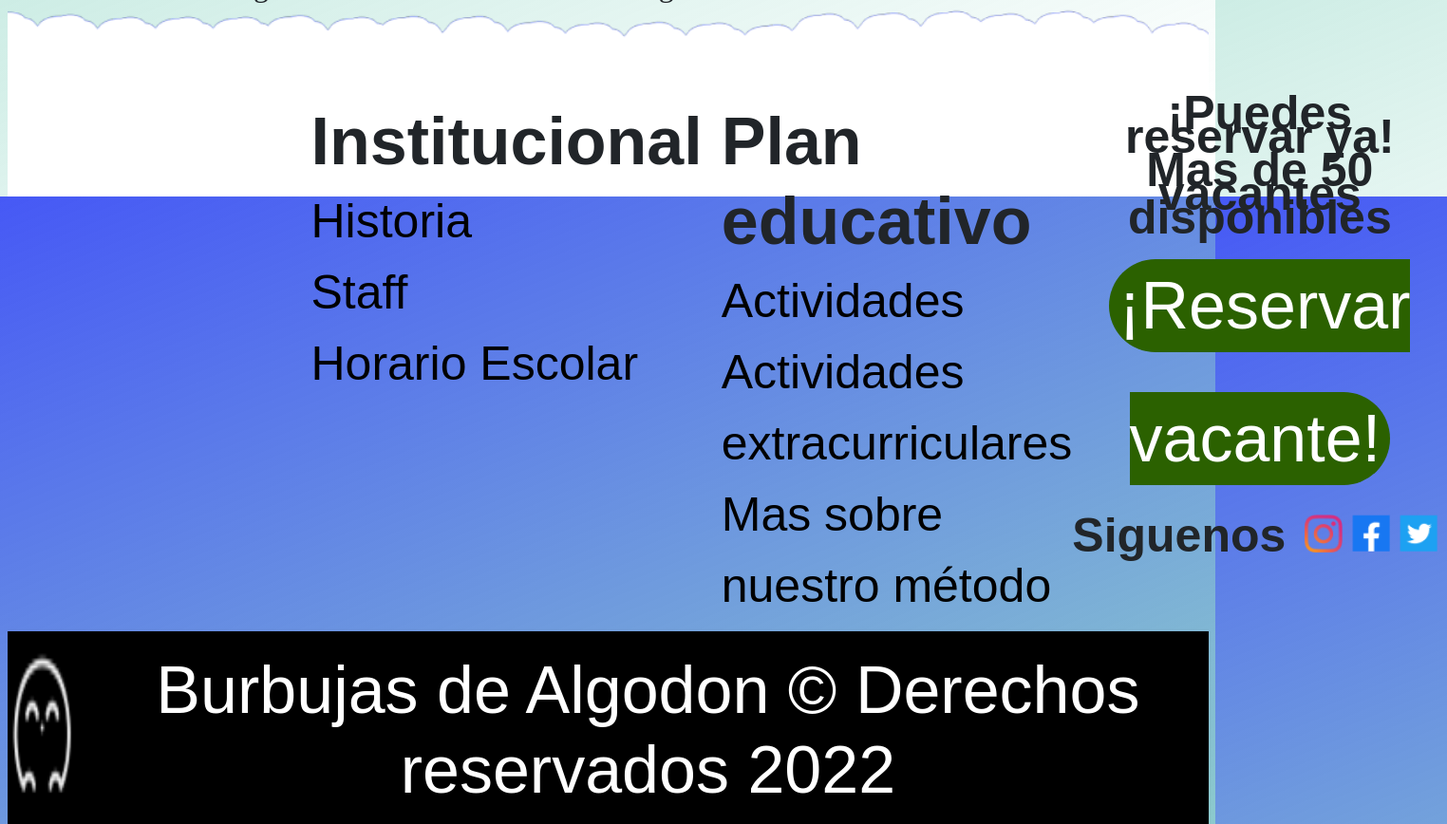
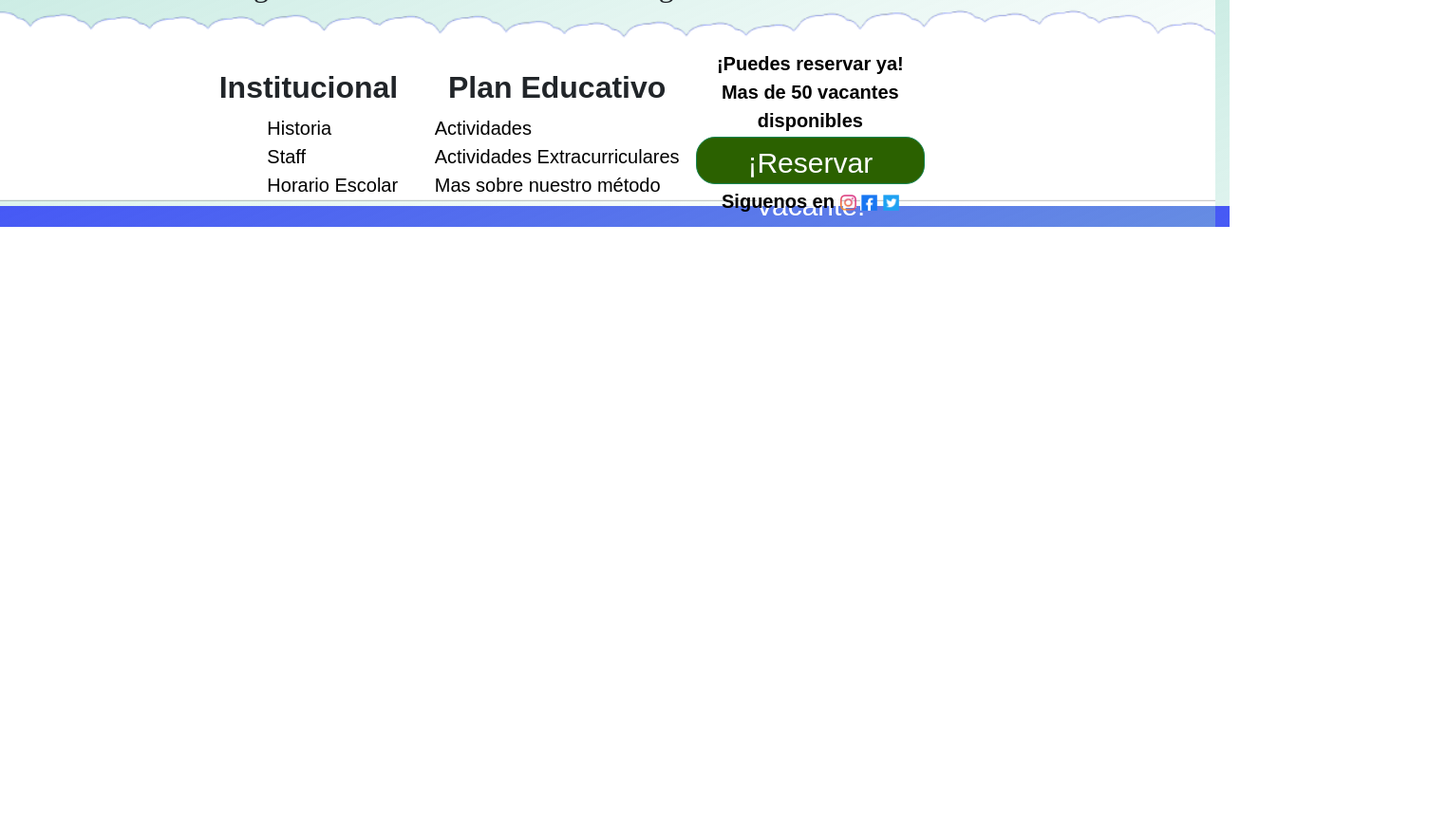
Before and after one commit to luisdatc/BurbujasDeAlgodon, a plain HTML site: page Frontend/historia.html in a window 1280 px wide. Shown: the part 2042-2910 px from the top of the page at 95% size, 1524 px wide, since content can reach past the window. After the commit the page ends 2281 px from the top, so only its background shows below. Drawn offline with nearby package versions, Linux system fonts and the light colour scheme; a web font is replaced by a local one.

Commit message:
prueba nueva footer en la pagina historia

```diff
--- a/Frontend/css/footer.css
+++ b/Frontend/css/footer.css
@@ -1,4 +1,79 @@
-.footer {
+.footer__main {
+  background-image: url(../web/Algodon_fondo.png);
+  background-size: 100%;
+  height: 210px;
+  background-repeat: no-repeat;
+}
+
+.footer__row {
+  padding-top: 45px;
+}
+.footer__list {
+  list-style: none;
+  font-family: "Dongle", sans-serif;
+  font-weight: 300;
+  font-size: 20px;
+  font-style: normal;
+  padding-left: 0%;
+}
+
+.footer__link {
+  text-decoration: none;
+  color: black;
+}
+
+.footer__flex1 {
+  display: flex;
+  flex-direction: column;
+  align-items: flex-end;
+  justify-content: center;
+}
+
+h4 {
+  font-family: "Dongle", sans-serif;
+  font-size: 32px;
+  font-weight: 700;
+  line-height: 46px;
+  letter-spacing: 0em;
+  text-align: left;
+}
+
+.footer__flex2 {
+  display: flex;
+  flex-direction: column;
+  align-items: center;
+  justify-content: center;
+  text-align: justify;
+}
+
+.footer__flex3 {
+  display: flex;
+  flex-direction: column;
+  align-items: center;
+  text-align: center;
+}
+
+.btn {
+  width: 241px;
+  height: 50px;
+  background-color: #2b6100;
+  border-radius: 20px;
+  font-family: "Dongle", sans-serif;
+  font-size: 30px;
+}
+
+.footer__link--bold {
+  font-family: "Dongle", sans-serif;
+  font-weight: 700;
+  font-size: 20px;
+}
+
+.footer__redes {
+  width: 17px;
+  height: 17px;
+}
+
+/*.footer {
   display: flex;
   flex-direction: column;
   background-image: url(../web/Algodon_fondo.png);
@@ -96,3 +171,4 @@
   margin-top: 1rem;
   margin-left: 1rem;
 }
+*/
--- a/Frontend/css/navbar.css
+++ b/Frontend/css/navbar.css
@@ -122,10 +122,10 @@ html {
   margin-right: 5rem;
 }
 
-.navbar-toggler{
+.navbar-toggler {
   border: none;
 }
 
-span{
-  display:contents;
+span {
+  display: contents;
 }
--- a/Frontend/historia.html
+++ b/Frontend/historia.html
@@ -1,10 +1,15 @@
 <!DOCTYPE html>
 <html lang="en">
   <head>
-    <meta charset="UTF-8">
-    <meta http-equiv="X-UA-Compatible" content="IE=edge">
-    <meta name="viewport" content="width=device-width, initial-scale=1.0">
-    <link href="https://cdn.jsdelivr.net/npm/bootstrap@5.2.0/dist/css/bootstrap.min.css" rel="stylesheet" integrity="sha384-gH2yIJqKdNHPEq0n4Mqa/HGKIhSkIHeL5AyhkYV8i59U5AR6csBvApHHNl/vI1Bx" crossorigin="anonymous">
+    <meta charset="UTF-8" />
+    <meta http-equiv="X-UA-Compatible" content="IE=edge" />
+    <meta name="viewport" content="width=device-width, initial-scale=1.0" />
+    <link
+      href="https://cdn.jsdelivr.net/npm/bootstrap@5.2.0/dist/css/bootstrap.min.css"
+      rel="stylesheet"
+      integrity="sha384-gH2yIJqKdNHPEq0n4Mqa/HGKIhSkIHeL5AyhkYV8i59U5AR6csBvApHHNl/vI1Bx"
+      crossorigin="anonymous"
+    />
     <link rel="preconnect" href="https://fonts.googleapis.com" />
     <link rel="preconnect" href="https://fonts.gstatic.com" crossorigin />
     <link
@@ -36,10 +41,10 @@
     <script src="https://cdn.jsdelivr.net/npm/popper.js@1.16.0/dist/umd/popper.min.js"></script>
     <script src="https://stackpath.bootstrapcdn.com/bootstrap/4.5.0/js/bootstrap.min.js"></script>
     <title>Historia</title>
-    <link rel="stylesheet" href="css/historia.css">
-    <link rel="stylesheet" href="normalize.css">
-    <link rel="stylesheet" href="css/navbar.css">
-    <link rel="stylesheet" href="css/footer.css">
+    <link rel="stylesheet" href="css/historia.css" />
+    <link rel="stylesheet" href="normalize.css" />
+    <link rel="stylesheet" href="css/navbar.css" />
+    <link rel="stylesheet" href="css/footer.css" />
   </head>
   <body>
     <!-- Navbar-->
@@ -89,133 +94,183 @@
     <section class="container-fluid">
       <div class="row mt-5">
         <div class="col-xs-0 col-sm-1 col-md-1 col-lg-2 col-xl-2"></div>
-        <h1 class="txt__main col-xs-6 col-sm-5 col-md-5 col-lg-3 col-xl-3 me-5">Nuestra&nbsp;Historia</h1>
-        <img src="imagenes/Ilustraciones.png" alt="" class="col-xs-6 col-sm-5 col-md-5 col-lg-5 col-xl-5 justify-content: flex-end">
+        <h1 class="txt__main col-xs-6 col-sm-5 col-md-5 col-lg-3 col-xl-3 me-5">
+          Nuestra&nbsp;Historia
+        </h1>
+        <img
+          src="imagenes/Ilustraciones.png"
+          alt=""
+          class="col-xs-6 col-sm-5 col-md-5 col-lg-5 col-xl-5 justify-content: flex-end"
+        />
         <div class="col-xs-0 col-sm-1 col-md-1 col-lg-2 col-xl-2"></div>
       </div>
       <div class="row mt-3">
         <div class="col-xs-0 col-sm-0 col-md-1 col-lg-2 col-xl-2"></div>
-        <img class="col-xs-12 col-sm-6 col-md-5 col-lg-4 col-xl-4" src="imagenes/historia3.png" alt="" >
-        <p class="txt__card col-xs-12 col-sm-6 col-md-5 col-lg-4 col-xl-4"><span class="letter__capital">L</span>orem ipsum dolor sit amet consectetur adipisicing elit. Ex aperiam minus aliquam, quia magnam placeat
-          exercitationem ducimus voluptatibus. Asperiores necessitatibus dolor corporis architecto dignissimos?
-          Ad totam maxime sunt eum tempore!Etiam viverra odio ipsum, at sollicitudin diam tempus id.
-          <br>
-          Integer maximus tellus sit amet porta ultrices. Nam et urna blandit, tempus augue et, lobortis sem. Vivamus ac
-          elit nec tortor lacinia placerat. Morbi at eleifend ex. Suspendisse eleifend a erat sed posuere. Praesent hendrerit
-          arcu quis metus tempor aliquam. Vestibulum nec pretium nulla. Fusce maximus erat ac nibh lobortis, a scelerisque
-          mauris porta. Aenean eu erat gravida, bibendum velit sed, porttitor diam. Donec fermentum fringilla enim ac cursus
+        <img
+          class="col-xs-12 col-sm-6 col-md-5 col-lg-4 col-xl-4"
+          src="imagenes/historia3.png"
+          alt=""
+        />
+        <p class="txt__card col-xs-12 col-sm-6 col-md-5 col-lg-4 col-xl-4">
+          <span class="letter__capital">L</span>orem ipsum dolor sit amet
+          consectetur adipisicing elit. Ex aperiam minus aliquam, quia magnam
+          placeat exercitationem ducimus voluptatibus. Asperiores necessitatibus
+          dolor corporis architecto dignissimos? Ad totam maxime sunt eum
+          tempore!Etiam viverra odio ipsum, at sollicitudin diam tempus id.
+          <br />
+          Integer maximus tellus sit amet porta ultrices. Nam et urna blandit,
+          tempus augue et, lobortis sem. Vivamus ac elit nec tortor lacinia
+          placerat. Morbi at eleifend ex. Suspendisse eleifend a erat sed
+          posuere. Praesent hendrerit arcu quis metus tempor aliquam. Vestibulum
+          nec pretium nulla. Fusce maximus erat ac nibh lobortis, a scelerisque
+          mauris porta. Aenean eu erat gravida, bibendum velit sed, porttitor
+          diam. Donec fermentum fringilla enim ac cursus
         </p>
         <div class="col-xs-0 col-sm-0 col-md-1 col-lg-2 col-xl-2"></div>
       </div>
       <div class="row mt-3">
         <div class="col-xs-0 col-sm-0 col-md-1 col-lg-2 col-xl-2"></div>
-        <img src="imagenes/historia2.png" alt="" class="col-xs-12 col-sm-6 col-md-5 col-lg-4 col-xl-4">
-        <img src="imagenes/historia5.png" alt="" class="col-xs-12 col-sm-6 col-md-5 col-lg-4 col-xl-4">
+        <img
+          src="imagenes/historia2.png"
+          alt=""
+          class="col-xs-12 col-sm-6 col-md-5 col-lg-4 col-xl-4"
+        />
+        <img
+          src="imagenes/historia5.png"
+          alt=""
+          class="col-xs-12 col-sm-6 col-md-5 col-lg-4 col-xl-4"
+        />
         <div class="col-xs-0 col-sm-0 col-md-1 col-lg-2 col-xl-2"></div>
       </div>
       <div class="row mt-3">
         <div class="col-xs-0 col-sm-0 col-md-1 col-lg-2 col-xl-2"></div>
-        <img src="imagenes/historia4.png" alt="" class="col-xs-12 col-sm-6 col-md-5 col-lg-4 col-xl-4">
-        <img src="imagenes/historia1.png" alt="" class="ccol-xs-12 col-sm-6 col-md-5 col-lg-4 col-xl-4">
+        <img
+          src="imagenes/historia4.png"
+          alt=""
+          class="col-xs-12 col-sm-6 col-md-5 col-lg-4 col-xl-4"
+        />
+        <img
+          src="imagenes/historia1.png"
+          alt=""
+          class="ccol-xs-12 col-sm-6 col-md-5 col-lg-4 col-xl-4"
+        />
         <div class="col-xs-0 col-sm-0 col-md-1 col-lg-2 col-xl-2"></div>
       </div>
       <div class="row">
         <div class="col-xs-1 col-sm-0 col-md-1 col-lg-2 col-xl-2"></div>
-        <h4 class="col-xs-10 col-sm-12 col-md-10 col-lg-8 col-xl-8 txt__obj">Nuestros Objetivos</h4>
+        <h4 class="col-xs-10 col-sm-12 col-md-10 col-lg-8 col-xl-8 txt__obj">
+          Nuestros Objetivos
+        </h4>
         <div class="col-xs-1 col-sm-0 col-md-1 col-lg-2 col-xl-2"></div>
       </div>
       <div class="row mt-2 txt__last">
         <div class="col-xs-0 col-sm-0 col-md-1 col-lg-2 col-xl-2"></div>
-        <p class="col-xs-12 col-sm-6 col-md-5 col-lg-4 col-xl-4">Etiam viverra odio ipsum, at sollicitudin diam tempus id.
-            Integer maximus tellus sit amet porta ultrices. Nam et urna blandit, tempus augue et, lobortis sem. Vivamus ac
-            elit nec tortor lacinia placerat. Morbi at eleifend ex. Suspendisse eleifend a erat sed posuere. Praesent hendrerit
-            arcu quis metus tempor aliquam. Vestibulum nec pretium nulla. Fusce maximus erat ac nibh lobortis, a scelerisque
-            mauris porta. Aenean eu erat gravida, bibendum velit sed, porttitor diam. Donec fermentum fringilla enim ac cursus.
+        <p class="col-xs-12 col-sm-6 col-md-5 col-lg-4 col-xl-4">
+          Etiam viverra odio ipsum, at sollicitudin diam tempus id. Integer
+          maximus tellus sit amet porta ultrices. Nam et urna blandit, tempus
+          augue et, lobortis sem. Vivamus ac elit nec tortor lacinia placerat.
+          Morbi at eleifend ex. Suspendisse eleifend a erat sed posuere.
+          Praesent hendrerit arcu quis metus tempor aliquam. Vestibulum nec
+          pretium nulla. Fusce maximus erat ac nibh lobortis, a scelerisque
+          mauris porta. Aenean eu erat gravida, bibendum velit sed, porttitor
+          diam. Donec fermentum fringilla enim ac cursus.
         </p>
-        <p class="col-xs-12 col-sm-6 col-md-5 col-lg-4 col-xl-4">Etiam viverra odio ipsum, at sollicitudin diam tempus id.
-            Integer maximus tellus sit amet porta ultrices. Nam et urna blandit, tempus augue et, lobortis sem. Vivamus ac
-            elit nec tortor lacinia placerat. Morbi at eleifend ex. Suspendisse eleifend a erat sed posuere. Praesent hendrerit
-            arcu quis metus tempor aliquam. Vestibulum nec pretium nulla. Fusce maximus erat ac nibh lobortis, a scelerisque
-            mauris porta. Aenean eu erat gravida, bibendum velit sed, porttitor diam. Donec fermentum fringilla enim ac cursus.
+        <p class="col-xs-12 col-sm-6 col-md-5 col-lg-4 col-xl-4">
+          Etiam viverra odio ipsum, at sollicitudin diam tempus id. Integer
+          maximus tellus sit amet porta ultrices. Nam et urna blandit, tempus
+          augue et, lobortis sem. Vivamus ac elit nec tortor lacinia placerat.
+          Morbi at eleifend ex. Suspendisse eleifend a erat sed posuere.
+          Praesent hendrerit arcu quis metus tempor aliquam. Vestibulum nec
+          pretium nulla. Fusce maximus erat ac nibh lobortis, a scelerisque
+          mauris porta. Aenean eu erat gravida, bibendum velit sed, porttitor
+          diam. Donec fermentum fringilla enim ac cursus.
         </p>
         <div class="col-xs-0 col-sm-0 col-md-1 col-lg-2 col-xl-2"></div>
       </div>
+    </section>
 
-<footer class="footer">
-    <div class="footer__navigation">
-      <ul class="footer__nav-list">
-        <h4 class="footer__tittle">Institucional</h4>
-        <li class="footer__list-item">
-          <a href="historia.html" class="footer__link">Historia</a>
+    <footer class="footer__main">
+      <div class="container-fluid">
+        <div class="row footer__row">
+          <div class="col-sm col-md col-l-5 col-xl-3"></div>
+          <div class="col-sm col-md col-l-4 col-xl-1 footer__flex1">
+            <h4>Institucional</h4>
+            <ul class="footer__list">
+              <li class="footer__item footer_li">
+                <a href="" class="footer__link">Historia </a>
               </li>
-        <li class="footer__list-item">
-          <a href="staff.html" class="footer__link">Staff</a>
+              <li class="footer__item footer_li">
+                <a href="" class="footer__link">Staff </a>
               </li>
-        <li class="footer__list-item">
-          <a href="programa.html" class="footer__link">Horario Escolar</a>
-        </li>
-      </ul>
-      <ul class="footer__nav-list">
-        <h4 class="footer__tittle">Plan educativo</h4>
-        <li class="footer__list-item">
-          <a href="programa.html" class="footer__link">Actividades</a>
-        </li>
-        <li class="footer__list-item">
-          <a href="programa.html" class="footer__link">Actividades extracurriculares</a>
-        </li>
-        <li class="footer__list-item">
-          <a href="programa.html" class="footer__link">Mas sobre nuestro método</a>
-        </li>
-      </ul>
-      <div class="footer__container">
-        <div class="footer__vacantes">
-          <p class="footer__bajada">¡Puedes reservar ya!</p>
-          <p class="footer__bajada">Mas de 50 vacantes disponibles</p>
-          <a href="inscripcion.html" class="footer__btn">¡Reservar vacante!</a>
-        </div>
-        <div class="footer__social">
-          <p class="footer__bajada">Siguenos</p>
-          <ul class="footer__social-list">
-            <li class="footer__social-item">
-              <a href="" class="footer__link">
-                <img
-                  src="./web/Instagram.png"
-                  alt=""
-                  class="footer__social-icon"
-                />
-              </a>
-            </li>
-            <li class="footer__social-item">
-              <a href="" class="footer__link">
-                <img
-                  src="./web/Facebook.png"
-                  alt=""
-                  class="footer__social-icon"
-              /></a>
-            </li>
-            <li class="footer__social-item">
-              <a href="" class="footer__link">
-                <img
-                  src="./web/Twitter.png"
-                  alt=""
-                  class="footer__social-icon"
-              /></a>
+              <li class="footer__item footer_li">
+                <a href="" class="footer__link">Horario&nbsp;Escolar</a>
               </li>
             </ul>
           </div>
+          <div class="col-sm col-md col-l-3 col-xl-3 footer__flex2">
+            <h4 id="just">Plan Educativo</h4>
+            <ul class="footer__list">
+              <li class="footer__item">
+                <a href="" class="footer__link">Actividades</a>
+              </li>
+              <li class="footer__item">
+                <a href="" class="footer__link"
+                  >Actividades Extracurriculares</a
+                >
+              </li>
+              <li class="footer__item">
+                <a href="" class="footer__link"
+                  >Mas sobre nuestro m&eacute;todo</a
+                >
+              </li>
+            </ul>
           </div>
+          <div class="col-sm col-md col-l-5 col-xl-2 footer__flex3">
+            <ul class="footer__list">
+              <li class="footer__item">
+                <a href="" class="footer__link footer__link--bold"
+                  >¡Puedes reservar ya!</a
+                >
+              </li>
+              <li class="footer__item">
+                <a href="" class="footer__link footer__link--bold"
+                  >Mas de 50 vacantes disponibles</a
+                >
+              </li>
+              <li class="footer__item mt-1">
+                <a href="" class="footer__link">
+                  <button type="button" class="btn btn-success">
+                    ¡Reservar Vacante!
+                  </button></a
+                >
+              </li>
+              <li class="footer__item mt-1">
+                <a href="" class="footer__link footer__link--bold"
+                  >Siguenos en
+                  <a href=""
+                    ><img src="web/Instagram.png" alt="" class="footer__redes"
+                  /></a>
+                  <a href=""
+                    ><img src="web/Facebook.png" alt="" class="footer__redes"
+                  /></a>
+                  <a href=""
+                    ><img
+                      src="web/Twitter.png"
+                      alt=""
+                      class="footer__redes" /></a
+                ></a>
+              </li>
+            </ul>
           </div>
-    <div class="footer__bottom">
-      <img src="web/logo-web-footer.png" alt="" class="footer__bottom-logo" />
-      <h4 class="footer__bottom-txt">
-        Burbujas de Algodon © Derechos reservados 2022
-      </h4>
+          <div class="col-sm col-md col-l-5 col-xl-3"></div>
+        </div>
       </div>
     </footer>
 
-
-
-
-<script src="https://cdn.jsdelivr.net/npm/bootstrap@5.2.0/dist/js/bootstrap.bundle.min.js" integrity="sha384-A3rJD856KowSb7dwlZdYEkO39Gagi7vIsF0jrRAoQmDKKtQBHUuLZ9AsSv4jD4Xa" crossorigin="anonymous"></script>
+    <script
+      src="https://cdn.jsdelivr.net/npm/bootstrap@5.2.0/dist/js/bootstrap.bundle.min.js"
+      integrity="sha384-A3rJD856KowSb7dwlZdYEkO39Gagi7vIsF0jrRAoQmDKKtQBHUuLZ9AsSv4jD4Xa"
+      crossorigin="anonymous"
+    ></script>
   </body>
 </html>
```
Lines whose indentation alone changed are shown as unchanged.
